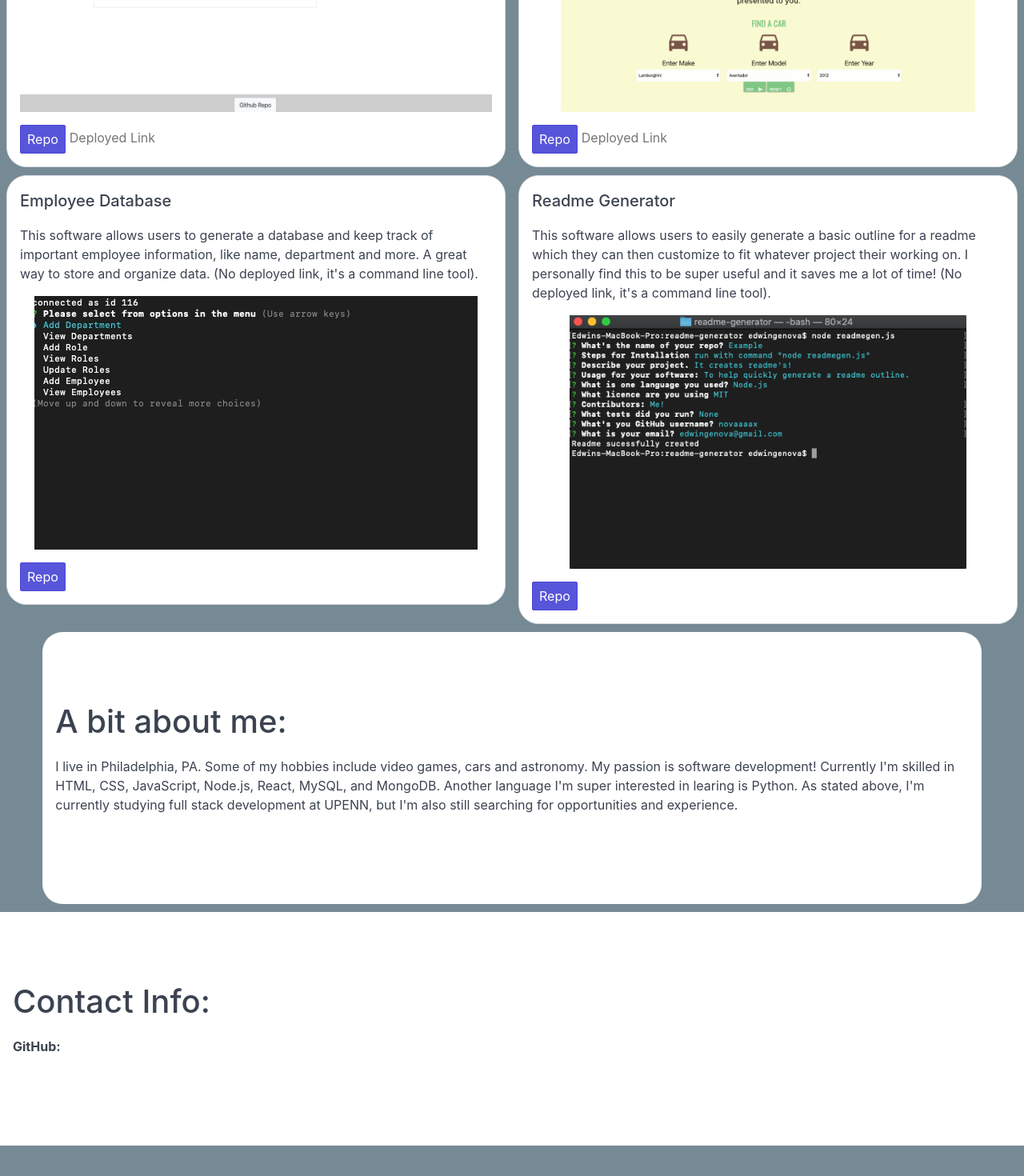
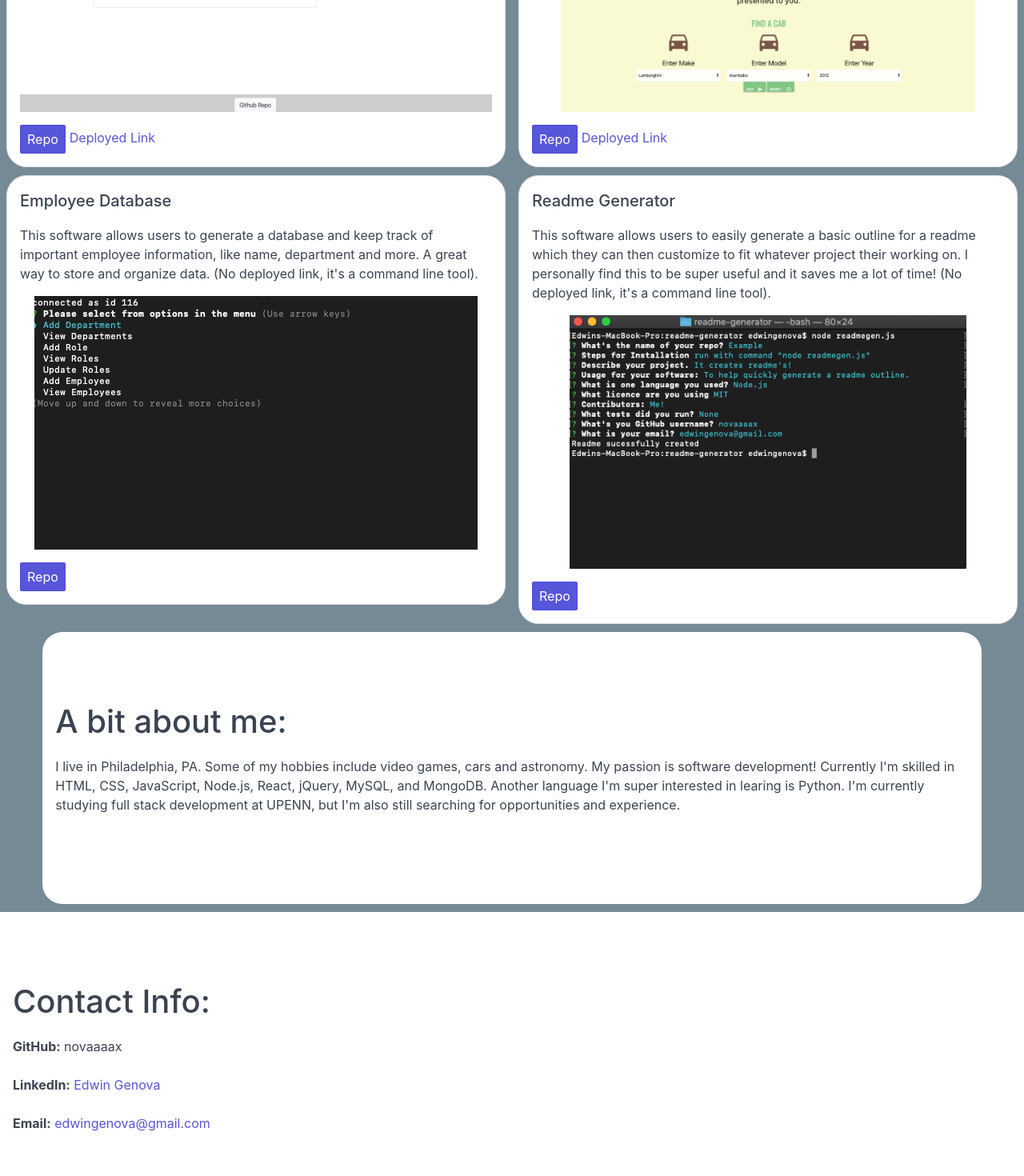
Before and after one commit to novaaaax/React-Portfolio, a React (Create React App) app: page / in a window 1280 px wide. Shown: the part 630-2100 px from the top of the page at 80% size. Before the commit the page ends 2062 px from the top, so only its background shows below. Built offline with nearby package versions, Linux system fonts and the light colour scheme.

Commit message:
added content in footer

```diff
--- a/src/components/About.js
+++ b/src/components/About.js
@@ -13,7 +13,7 @@ export default function About() {
                 }} className="hero column col-11 col-xs-12 container">
                     <div className="hero-body">
                         <h1>A bit about me:</h1>
-                        <p>I live in Philadelphia, PA. Some of my hobbies include video games, cars and astronomy. My passion is software development! Currently I'm skilled in HTML, CSS, JavaScript, Node.js, React, MySQL, and MongoDB. Another language I'm super interested in learing is Python. As stated above, I'm currently studying full stack development at UPENN, but I'm also still searching for opportunities and experience.</p>
+                        <p>I live in Philadelphia, PA. Some of my hobbies include video games, cars and astronomy. My passion is software development! Currently I'm skilled in HTML, CSS, JavaScript, Node.js, React, jQuery, MySQL, and MongoDB. Another language I'm super interested in learing is Python. I'm currently studying full stack development at UPENN, but I'm also still searching for opportunities and experience.</p>
                     </div>
                 </div>
             </div>
--- a/src/components/Footer.js
+++ b/src/components/Footer.js
@@ -9,7 +9,9 @@ export default function Footer(){
         }}>
             <div className="hero-body">
                 <h1>Contact Info:</h1>
-                <p><strong>GitHub:</strong> </p>
+                <p><strong>GitHub:</strong><a href="https://github.com/novaaaax" target="_blank" rel="noopener noreferrer" className="github"> novaaaax</a> </p>
+                <p><strong>LinkedIn:</strong><a href="https://www.linkedin.com/in/edwin-genova-409696117/" target="_blank" rel="noopener noreferrer"> Edwin Genova</a></p>
+                <p><strong>Email:</strong><a href="mailto:edwingenova@gmail.com" target="_blank" rel="noopener noreferrer"> edwingenova@gmail.com</a></p>
             </div>
 
         </footer>
--- a/src/components/Navbar.js
+++ b/src/components/Navbar.js
@@ -1,4 +1,5 @@
 import React from 'react';
+import Resume from './SoftwareResume.pdf'
 
 export default function Navbar(){
     return(
@@ -8,6 +9,7 @@ export default function Navbar(){
     <a href="#projects" className="btn btn-link">Projects</a>
     <a href="#about" className="btn btn-link">About</a>
     <a href="#footer" className="btn btn-link" >Contact</a>
+    <a href={Resume} target="_blank" rel="noopener noreferrer" className="btn btn-link">Resume</a>
   </section>
 </header>
     );
--- a/src/components/Projects.js
+++ b/src/components/Projects.js
@@ -23,8 +23,8 @@ export default function Projects() {
                         <img src={project1} className="img-responsive" alt="project one" />
                     </div>
                     <div className="card-footer">
-                        <a href="https://github.com/novaaaax/soundtrack-that-movie" target="_blank" className="btn btn-primary">Repo</a>
-                        <a href="https://novaaaax.github.io/soundtrack-that-movie/" target="_blank" style={{
+                        <a href="https://github.com/novaaaax/soundtrack-that-movie" target="_blank" rel="noopener noreferrer" className="btn btn-primary">Repo</a>
+                        <a href="https://novaaaax.github.io/soundtrack-that-movie/" target="_blank" rel="noopener noreferrer" style={{
                             paddingLeft: "5px"
                         }}>Deployed Link</a>
 
@@ -46,8 +46,8 @@ export default function Projects() {
                         <img src={project2screenshot} className="img-responsive" alt="project two" />
                     </div>
                     <div className="card-footer">
-                        <a href="https://github.com/novaaaax/Car_amplify" target="_blank" className="btn btn-primary">Repo</a>
-                        <a href="https://car-amplify.herokuapp.com/" target="_blank" style={{
+                        <a href="https://github.com/novaaaax/Car_amplify" target="_blank" rel="noopener noreferrer" className="btn btn-primary">Repo</a>
+                        <a href="https://car-amplify.herokuapp.com/" target="_blank" rel="noopener noreferrer" style={{
                             paddingLeft: "5px"
                         }}>Deployed Link</a>
 
@@ -69,7 +69,7 @@ export default function Projects() {
                         <img src={example} className="img-responsive" alt="project two" />
                     </div>
                     <div className="card-footer">
-                        <a href="https://car-amplify.herokuapp.com/" target="_blank" className="btn btn-primary">Repo</a>
+                        <a href="https://car-amplify.herokuapp.com/" target="_blank" rel="noopener noreferrer" className="btn btn-primary">Repo</a>
                     </div>
                 </div>
             </div>
@@ -88,7 +88,7 @@ export default function Projects() {
                         <img src={readmescreenshot} className="img-responsive" alt="project two" />
                     </div>
                     <div className="card-footer">
-                        <a href="https://github.com/novaaaax/readme-generator" target="_blank" className="btn btn-primary">Repo</a>
+                        <a href="https://github.com/novaaaax/readme-generator" target="_blank" rel="noopener noreferrer" className="btn btn-primary">Repo</a>
                     </div>
                 </div>
             </div>
--- a/src/index.css
+++ b/src/index.css
@@ -30,6 +30,10 @@ header{
     color: #3b4351;
 }
 
-a{
-    color: #747677;
+a:visited{
+    color: #3b4351;;
 }
+
+.github{
+    color: #3b4351;
+}
```
Also changed, not shown: 1 other file (tests, documents, lock files or other folders).
